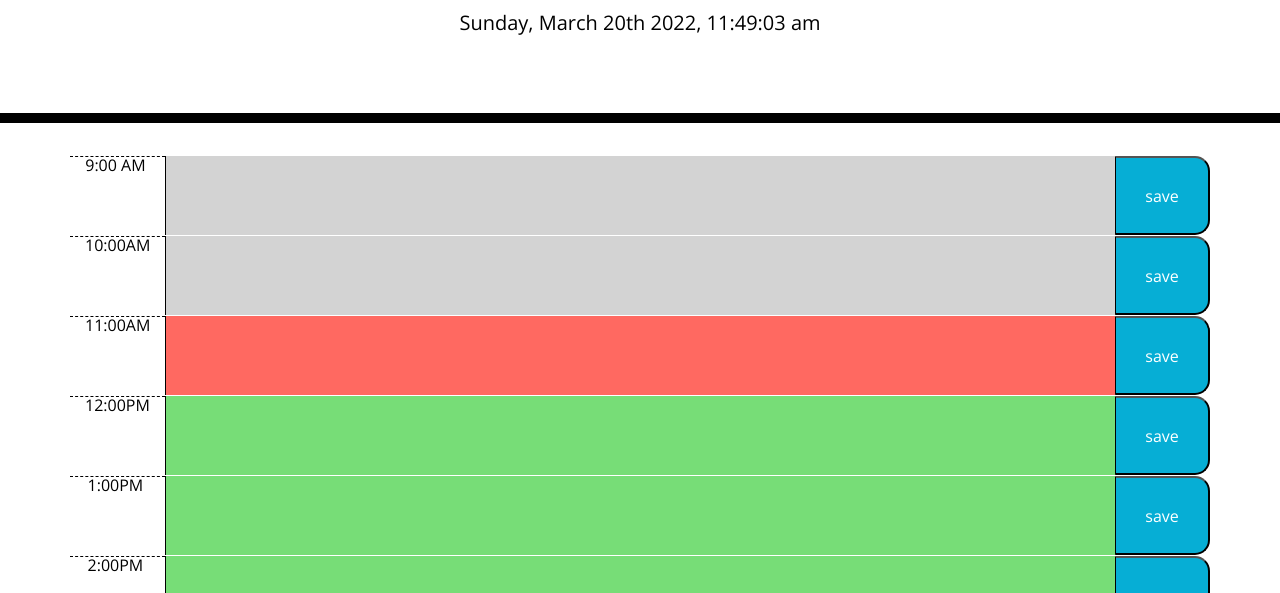
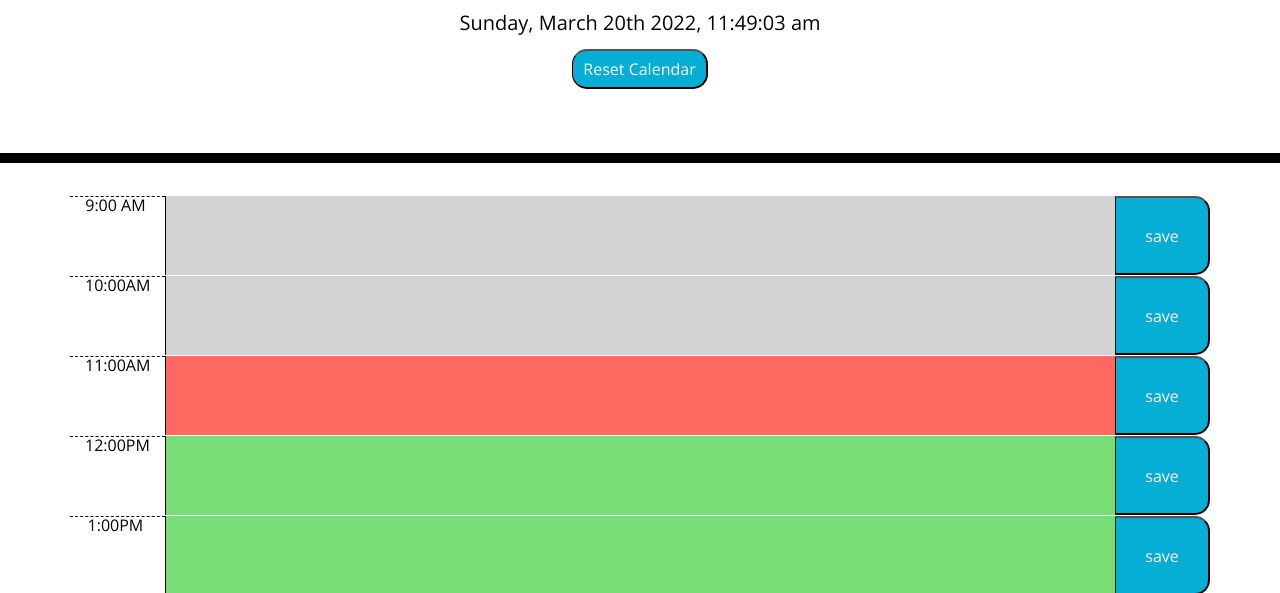
Before and after one commit to Samw1s3/work_Scheduler, a plain HTML site: page index.html in a window 1280 px wide. Shown: the part 181-774 px from the top of the page. Drawn offline with nearby package versions, Linux system fonts and the light colour scheme.

Commit message:
readme file almost completed, needs screen shots, reset button added

```diff
--- a/assets/CSS/style.css
+++ b/assets/CSS/style.css
@@ -2,6 +2,7 @@ body {
     font-family: 'Open Sans', sans-serif;
     font-size: 16px;
     line-height: 1;
+    margin-bottom: 30px;
   }
 
   textarea {
@@ -65,7 +66,16 @@ body {
     color: white;
   }
 
-  .saveBtn i:hover {
+  .saveBtn:hover, .clearBtn:hover {
     font-size: 20px;
     transition: all 0.3s ease-in-out;
   }
+
+  .clearBtn {
+    border-left: 1px solid black;
+    border-radius: 15px;
+    background-color: #06aed5;
+    color: white;
+    font-size: 1rem;
+    padding: 10px;
+  }
--- a/assets/script.js
+++ b/assets/script.js
@@ -1,4 +1,10 @@
 const timeContainter = $('#time-containter');
+const clearBtn = $('.clearBtn');
+
+$('.clearBtn').on("click", document, function(event){
+    localStorage.clear();
+    window.location.reload();
+})
 
 //getNote();
 
--- a/index.html
+++ b/index.html
@@ -27,6 +27,7 @@
       <h1 class="display-3">Work Day Scheduler</h1>
       <p class="lead">A simple calendar app for scheduling your work day</p>
       <p id="currentDay" class="lead"></p>
+      <button class="clearBtn">Reset Calendar</button>
     </header>
     <div id="time-containter" class="container">
       <!-- Timeblocks go here -->
```
Also changed, not shown: 1 other file.
